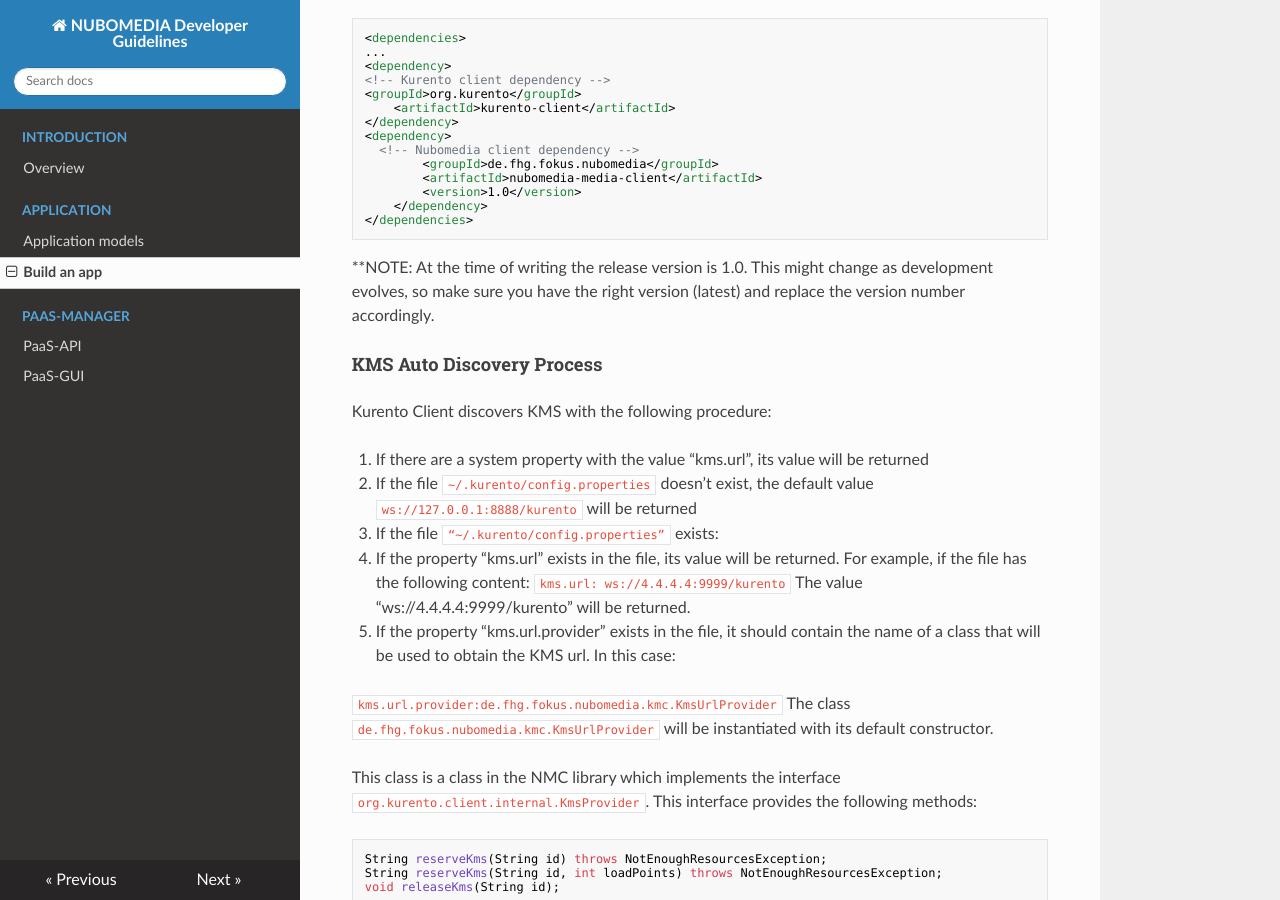
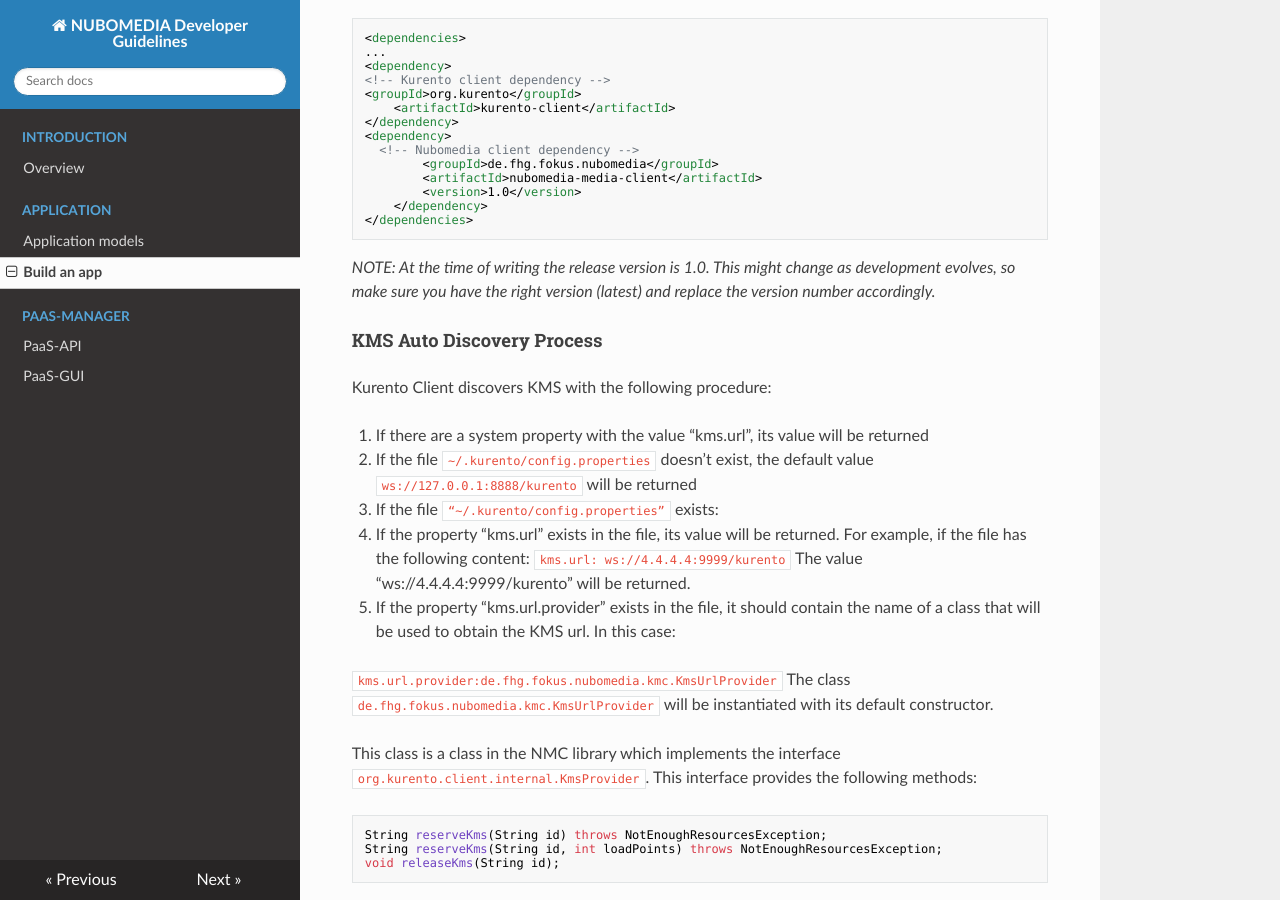
Before and after one commit to nubomedia/developer-guidelines, an MkDocs documentation site: the page built from docs/application-build.md, in a window 1280 px wide and 900 px high, scrolled down 614 px. Built offline with MkDocs 1.6.1, drawn with Linux system fonts in a browser that asks for light colours; nearby versions of some CDN libraries; old or Windows-style settings are respelled for this version of MkDocs.

````diff
--- a/docs/application-build.md
+++ b/docs/application-build.md
@@ -28,7 +28,7 @@ Simply include it on your project's pom.xml file as describe below, then run the
 	</dependency>
 </dependencies>
 ```
-**NOTE: At the time of writing the release version is 1.0. This might change as development evolves, so make sure you have the right version (latest) and replace the version number accordingly.
+*NOTE: At the time of writing the release version is 1.0. This might change as development evolves, so make sure you have the right version (latest) and replace the version number accordingly.*
 
 #### KMS Auto Discovery Process
 Kurento Client discovers KMS with the following procedure:
````
